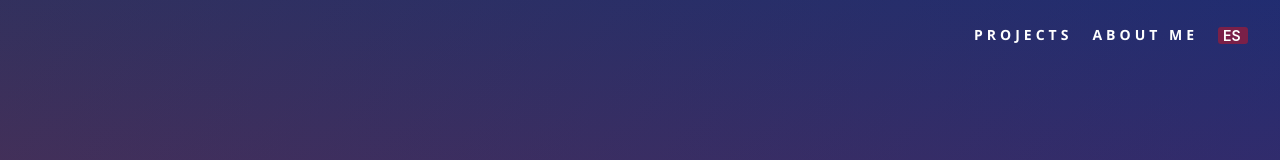
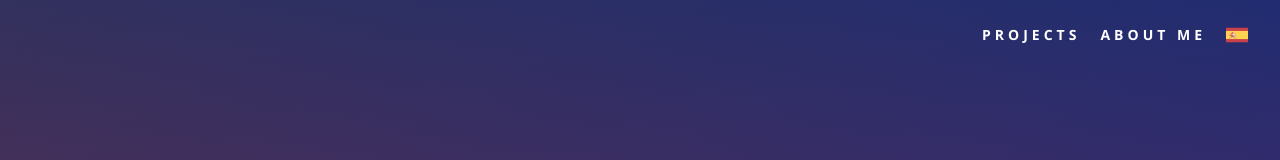
Before and after one commit to ether200/portfolio, a Next.js app: page / in a window 1280 px wide. Shown: the top 160 px of the page. Built offline with nearby package versions, Linux system fonts and the light colour scheme.

Commit message:
added icon flags

```diff
--- a/components/Navbar/Navbar.scss
+++ b/components/Navbar/Navbar.scss
@@ -23,6 +23,11 @@
 
       li:not(:last-of-type) {
         margin-right: 2rem;
+      }
+
+      li:last-of-type {
+        display: flex;
+        cursor: pointer;
       }
 
       select {
--- a/components/Navbar/index.js
+++ b/components/Navbar/index.js
@@ -1,13 +1,14 @@
 import { useRouter } from "next/router";
 import { Link } from "react-scroll";
+import Image from "next/image";
 
 const Navbar = ({ text }) => {
   const router = useRouter();
   const { locale } = router;
 
-  const changeLanguage = (e) => {
-    const locale = e.target.value;
-    router.push("/", "/", { locale });
+  const changeLanguage = () => {
+    const newLocale = locale !== "es" ? "es" : "en";
+    router.push("/", "/", { locale: newLocale });
   };
 
   return (
@@ -24,11 +25,14 @@ const Navbar = ({ text }) => {
               {text.nav2}
             </Link>
           </li>
-          <li>
-            <select defaultValue={locale} onChange={changeLanguage}>
-              <option value="es">ES</option>
-              <option value="en">EN</option>
-            </select>
+          <li onClick={changeLanguage}>
+            <Image
+              src={locale !== "es" ? "/spain.png" : "/united-kingdom.png"}
+              alt="Switch language"
+              width={22}
+              height={22}
+              layout="fixed"
+            />
           </li>
         </ul>
       </div>
--- a/locales/en.js
+++ b/locales/en.js
@@ -47,7 +47,7 @@ export default {
   <br />
   <br />
   I'm also interested in meeting different developers, grow personally and professionally to be able to serve a better service.
-  If you would like me to be part of your team, I leave a link to my <a href="https://drive.google.com/file/d/1K3lRi8JiBaTrLYxQmhZZ3apbtTIxoJTl/view?usp=sharing" target="_blank">resume</a>.</p>
+  If you would like me to be part of your team, I leave a link to my <a href="https://drive.google.com/file/d/1HSwzfcgnv-LeWJY-e_WIsg1YiqDtOqDo/view?usp=sharing" target="_blank">resume</a>.</p>
 `,
   aboutSalute: `<p>
   Cheers, Iván.
--- a/locales/es.js
+++ b/locales/es.js
@@ -57,7 +57,7 @@ export default {
   <br />
   <br />
   También estoy interesado en poder relacionarme con distintos desarrolladores, crecer a nivel personal y profesional para poder brindar un mejor servicio.
-  Si les gustaría que forme parte de su equipo, les dejo un enlace con mi <a href="https://drive.google.com/file/d/1K3lRi8JiBaTrLYxQmhZZ3apbtTIxoJTl/view?usp=sharing" target="_blank">curriculum</a>.
+  Si les gustaría que forme parte de su equipo, les dejo un enlace con mi <a href="https://drive.google.com/file/d/1HSwzfcgnv-LeWJY-e_WIsg1YiqDtOqDo/view?usp=sharing" target="_blank">curriculum</a>.
   </p>
 `,
   aboutSalute: `
```
Also changed, not shown: public/spain.png (added), public/united-kingdom.png (added).
